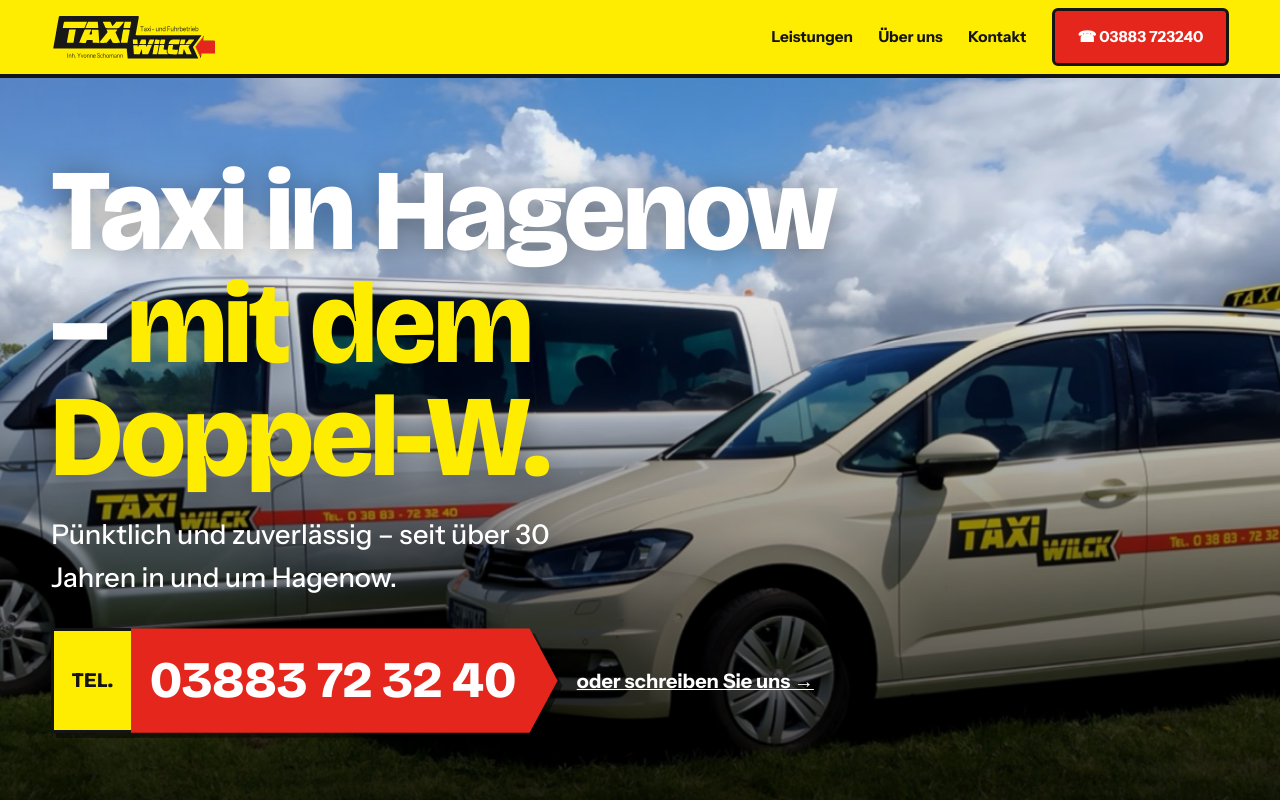
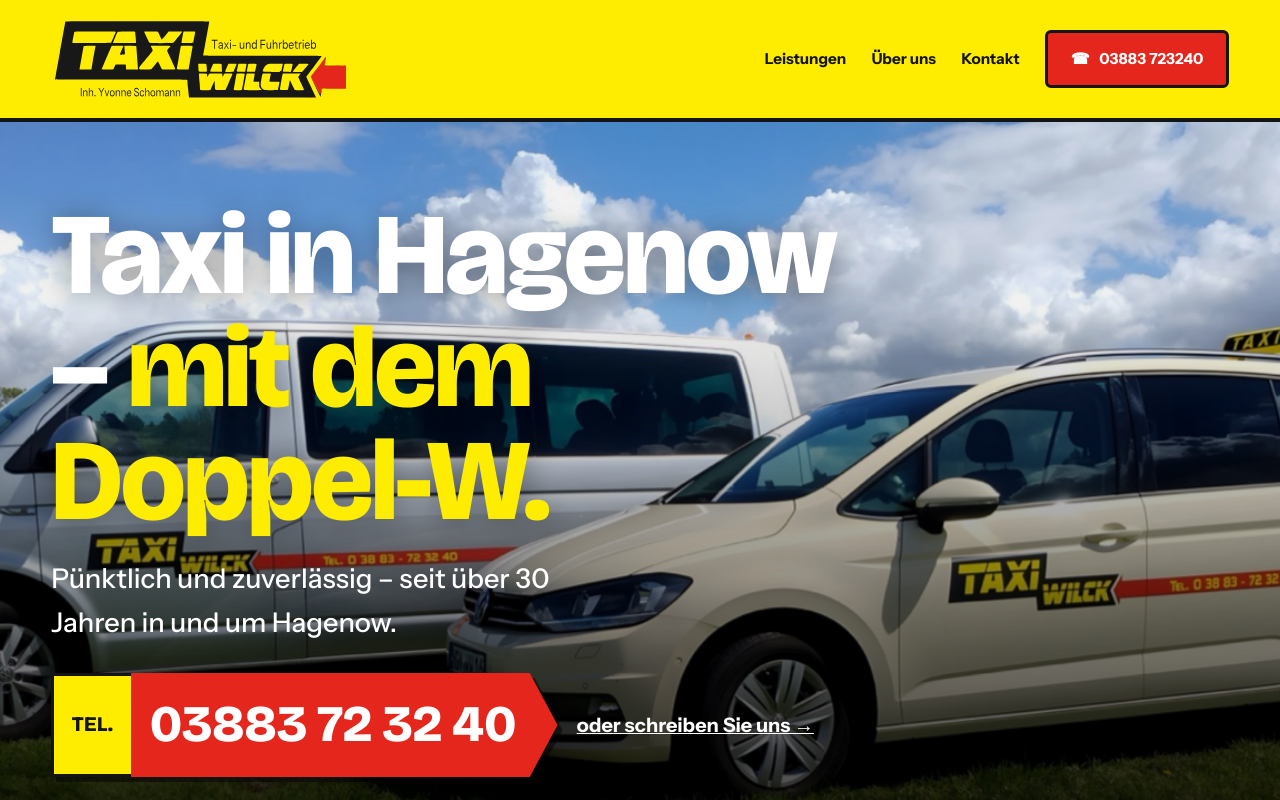
Before and after one commit to xxxxxxwolfxxxxx/taxi-wilck-website, a plain HTML site: page index.html in a window 1280 px wide. Shown: the top 800 px of the page. Drawn offline with Linux system fonts and the light colour scheme.

Commit message:
fix: Logo im Header deutlich größer

```diff
--- a/index.html
+++ b/index.html
@@ -12,7 +12,7 @@
 </head>
 <body>
 <a class="skip" href="#main">Zum Inhalt springen</a><header class="top"><a class="logo" href="/" aria-label="Taxi Wilck – Startseite"><img src="img/logo.svg" alt="Taxi Wilck – Taxi- und Fuhrbetrieb, Inh. Yvonne Schomann" width="1200" height="424"></a><nav class="main" aria-label="Hauptnavigation">
-<a href="#leistungen">Leistungen</a><a href="#ueber-uns">Über uns</a><a href="#kontakt">Kontakt</a><a class="btn red" href="tel:03883723240">☎ 03883 723240</a></nav></header>
+<a href="#leistungen">Leistungen</a><a href="#ueber-uns">Über uns</a><a href="#kontakt">Kontakt</a><a class="btn red" href="tel:03883723240">☎ <span class="num">03883 723240</span><span class="call">Anrufen</span></a></nav></header>
 <main id="main">
 <section class="hero" style="padding:0" aria-labelledby="h1">
   <img src="img/flotte-1600.jpg" srcset="img/flotte-1000.jpg 900w, img/flotte-1600.jpg 1600w, img/flotte.jpg 3600w" sizes="100vw" width="3600" height="1537" alt="Taxi Wilck: silberner Großraumbus und beiges Taxi vor Wolkenhimmel" fetchpriority="high">
--- a/styles.css
+++ b/styles.css
@@ -14,8 +14,9 @@ a{color:inherit}
 h1,h2,h3{font-family:var(--display);font-weight:800;line-height:.98;letter-spacing:-.02em}
 .eyebrow{font-weight:700;text-transform:uppercase;letter-spacing:.14em;font-size:.8rem;color:var(--red)}
 
-header.top{position:sticky;top:0;z-index:50;display:flex;justify-content:space-between;align-items:center;gap:1rem;padding:.5rem var(--pad);background:var(--yellow);border-bottom:4px solid var(--ink)}
-.logo img{display:block;height:clamp(44px,6vw,58px);width:auto}
+header.top{position:sticky;top:0;z-index:50;display:flex;justify-content:space-between;align-items:center;gap:1rem;padding:.45rem var(--pad);background:var(--yellow);border-bottom:4px solid var(--ink)}
+.logo img{display:block;height:clamp(66px,8.5vw,104px);width:auto}
+.call{display:none}
 nav.main{display:flex;gap:1.6rem;align-items:center}
 nav.main a{text-decoration:none;font-weight:700;font-size:.95rem}
 nav.main a:not(.btn):hover{text-decoration:underline;text-decoration-thickness:3px;text-underline-offset:5px}
@@ -115,3 +116,5 @@ footer a{margin-left:1.2rem}
 @media(prefers-reduced-motion:reduce){*,*::before,*::after{animation:none!important;transition:none!important}.rv{opacity:1;transform:none}html{scroll-behavior:auto}}
 
 @media(max-width:420px){header.top .btn{padding:.6rem .8rem;font-size:.85rem}.decal span:last-child{font-size:1.35rem;padding-right:2.2rem}.decal span:first-child{padding:.6rem .7rem}}
+
+@media(max-width:560px){.num{display:none}.call{display:inline}header.top .btn{padding:.6rem .8rem;font-size:.85rem}.logo img{height:58px}header.top{gap:.5rem}}
```
